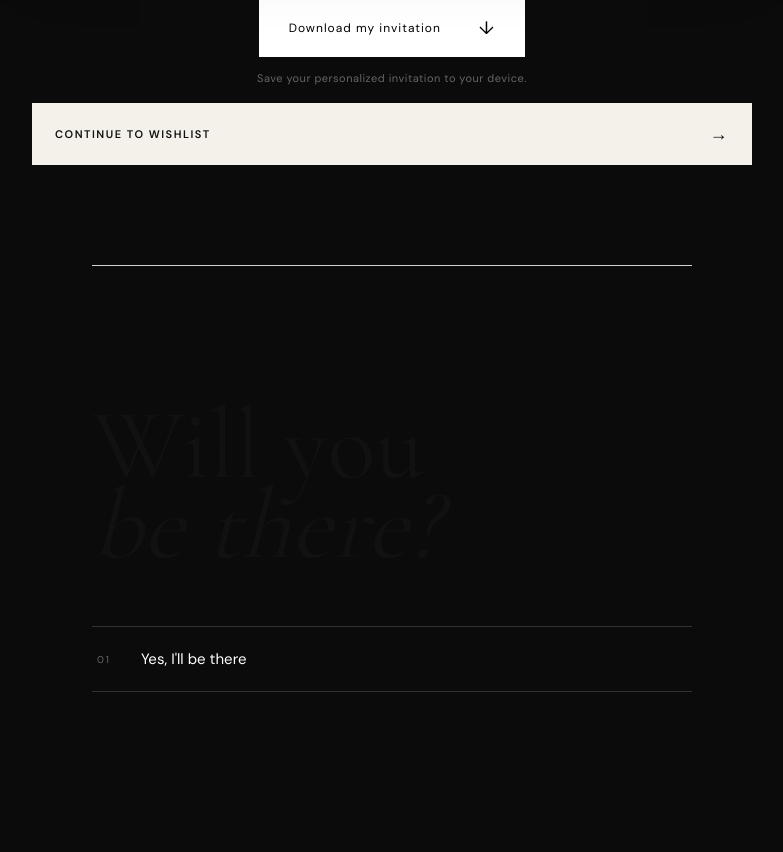
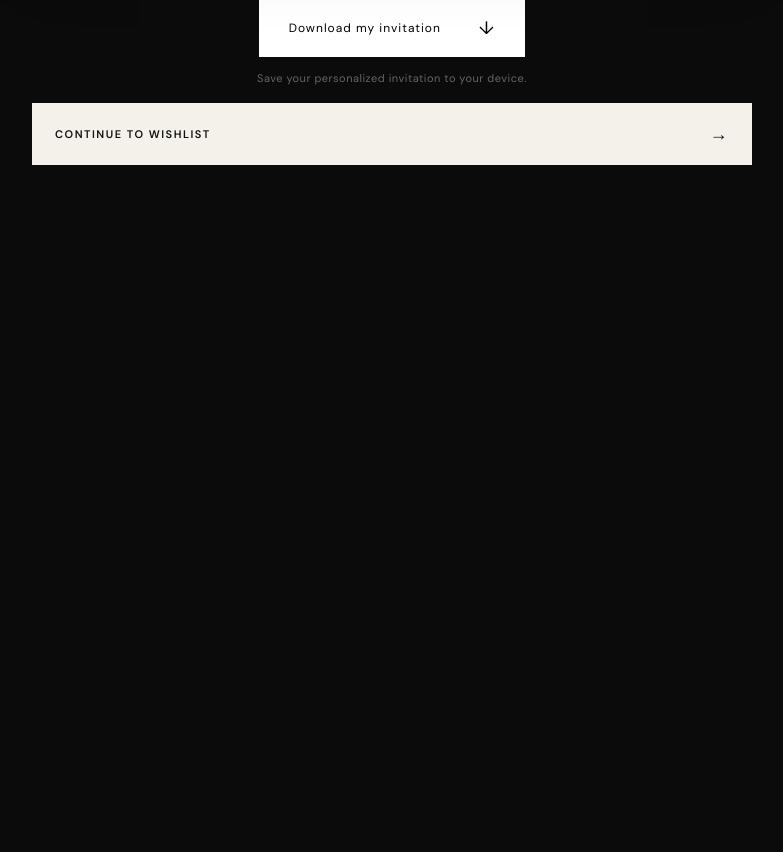
Before and after one commit to fadillawani/Birthday, a Flask app: page /invitation in a window 1280 px wide. Shown: the part 1125-1977 px from the top of the page, without its empty margins (248-1031 px from the left). After the commit the page ends 1290 px from the top, so only its background shows below. Run offline with Flask 3, Linux system fonts and the light colour scheme; the visitor is signed in with stand-in values (Sample User, id 1); tables that the repository leaves empty hold one stand-in row (values such as "Sample post").

Commit message:
Clean up unused features 4

```diff
--- a/app/templates/invitation.html
+++ b/app/templates/invitation.html
@@ -155,39 +155,6 @@ Invitation — Samira's 21st
 
 </div>
 
-        <!-- RSVP -->
-        <div class="rsvp-section">
-
-
-
-            <h2>
-                Will you<br>
-                <em>be there?</em>
-            </h2>
-
-            <form
-                action="{{ url_for('guest.rsvp') }}"
-                method="POST"
-                class="rsvp-form"
-            >
-
-                <button
-                    type="submit"
-                    name="response"
-                    value="yes"
-                    class="rsvp-button"
-                >
-                    <span>01</span>
-                    Yes, I'll be there
-                </button>
-
-
-
-
-            </form>
-
-        </div>
-
     </div>
 
 </section>
```
